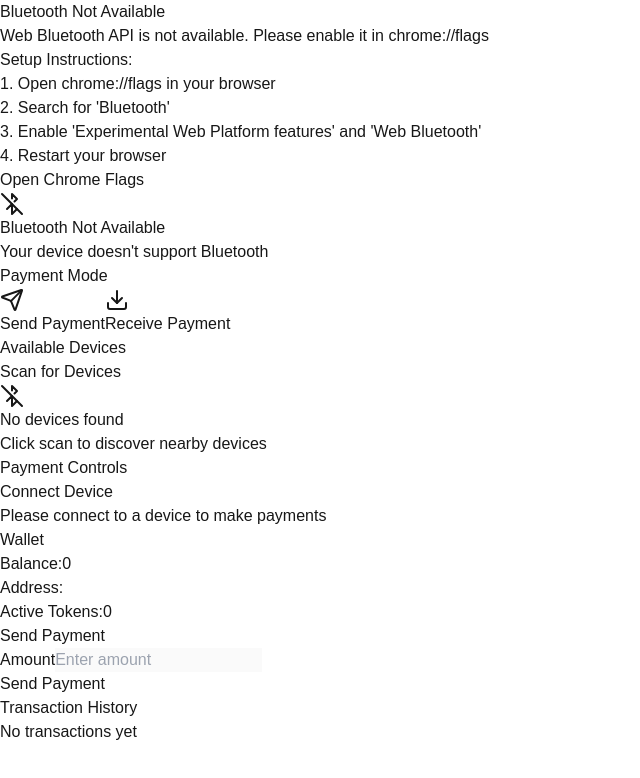
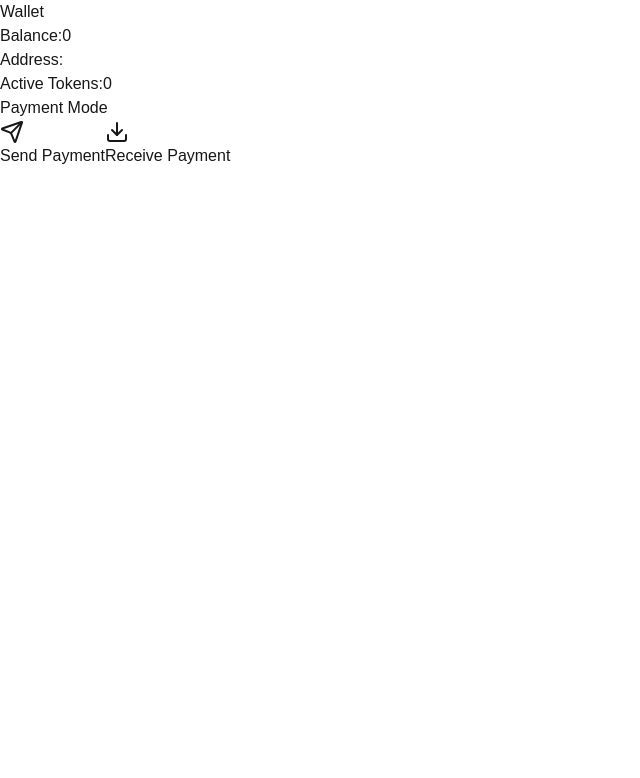
Before and after one commit to iEmmanuel104/bluetooth-payment-poc, a Next.js app: page / in a window 1280 px wide. Shown: the top 778 px of the page, without its empty margins (0-640 px from the left). Built offline with nearby package versions, Linux system fonts and the light colour scheme.

Commit message:
Enhance Bluetooth role management and UI feedback in payment components

```diff
--- a/src/components/payment/payment-dashboard.tsx
+++ b/src/components/payment/payment-dashboard.tsx
@@ -1,7 +1,7 @@
 // components/payment/payment-dashboard.tsx
 "use client";
 
-import { useState, useEffect } from "react";
+import React, { useState, useEffect } from "react";
 import { Card, CardContent, CardHeader, CardTitle } from "@/components/ui/card";
 import { ConnectionButton } from "@/components/bluetooth/connection-button";
 import { BluetoothSetupChecker } from "@/components/bluetooth/setup-checker";
@@ -12,12 +12,15 @@ import { Alert, AlertDescription } from "@/components/ui/alert";
 import { useToast } from "@/components/ui/use-toast";
 import { DeviceList } from "../bluetooth/device-list";
 import { BluetoothStatusIndicator } from "../bluetooth/status-indicator";
+import { PairingRole } from "@/types/bluetooth";
+import { useBluetoothService } from "@/lib/hooks/use-bluetooth";
 import { PaymentRoleSelector } from "./role-selector";
 
 export function PaymentDashboard() {
     const [isConnected, setIsConnected] = useState(false);
     const [isClient, setIsClient] = useState(false);
     const { toast } = useToast();
+    const { currentRole, bluetoothService } = useBluetoothService();
 
     useEffect(() => {
         setIsClient(true);
@@ -33,40 +36,79 @@ export function PaymentDashboard() {
     };
 
     if (!isClient) {
-        return null; // or a loading skeleton
+        return null;
+    }
+
+    const renderBluetoothControls = () => {
+        if (currentRole === PairingRole.NONE) {
+            return null;
         }
 
         return (
-        <div className="space-y-6">
+            <>
                 <BluetoothSetupChecker />
                 <BluetoothStatusIndicator />
 
                 <div className="grid gap-6 md:grid-cols-2">
-                <PaymentRoleSelector />
                     <DeviceList />
                     <Card>
                         <CardHeader>
-                        <CardTitle>Payment Controls</CardTitle>
+                            <CardTitle>{currentRole === PairingRole.EMITTER ? "Send Payment" : "Receive Payment"}</CardTitle>
                         </CardHeader>
                         <CardContent>
                             <div className="flex items-center space-x-4">
                                 <ConnectionButton onConnectionChange={handleConnectionChange} />
                                 {!isConnected && (
                                     <Alert variant="destructive" className="w-full">
-                                    <AlertDescription>Please connect to a device to make payments</AlertDescription>
+                                        <AlertDescription>
+                                            Please connect to a device to {currentRole === PairingRole.EMITTER ? "send" : "receive"} payments
+                                        </AlertDescription>
                                     </Alert>
                                 )}
                             </div>
                         </CardContent>
                     </Card>
                 </div>
+            </>
+        );
+    };
 
+    const renderPaymentControls = () => {
+        if (!isConnected || currentRole === PairingRole.NONE) {
+            return null;
+        }
+
+        return (
             <div className="grid gap-6 md:grid-cols-2">
-                <WalletCard />
-                <PaymentForm isConnected={isConnected} />
-            </div>
-
+                {currentRole === PairingRole.EMITTER && <PaymentForm isConnected={isConnected} />}
+                {currentRole === PairingRole.RECEIVER && (
+                    <Card>
+                        <CardHeader>
+                            <CardTitle>Waiting for Payment</CardTitle>
+                        </CardHeader>
+                        <CardContent>
+                            <p className="text-muted-foreground">Your device is ready to receive payments. Keep this screen open.</p>
+                        </CardContent>
+                    </Card>
+                )}
                 <TokenList />
             </div>
         );
+    };
+
+    return (
+        <div className="space-y-6">
+            {/* Always show wallet and role selector */}
+            <div className="grid gap-6 md:grid-cols-2">
+                <WalletCard />
+                <PaymentRoleSelector />
+            </div>
+
+            {/* Show Bluetooth controls only after role selection */}
+            {renderBluetoothControls()}
+
+            {/* Show payment controls only after connection */}
+            {renderPaymentControls()}
+        </div>
+    );
 }
--- a/src/components/payment/role-selector.tsx
+++ b/src/components/payment/role-selector.tsx
@@ -1,30 +1,53 @@
-// src/components/payment/role-selector.tsx
 import React, { useState } from "react";
 import { Card, CardContent, CardHeader, CardTitle } from "@/components/ui/card";
 import { Button } from "@/components/ui/button";
 import { useBluetoothService } from "@/lib/hooks/use-bluetooth";
 import { PairingRole } from "@/types/bluetooth";
-import { SendIcon, DownloadIcon, XIcon } from "lucide-react";
+import { SendIcon, DownloadIcon, XIcon, Loader2 } from "lucide-react";
+import { useToast } from "@/components/ui/use-toast";
 
 export function PaymentRoleSelector() {
     const [isChangingRole, setIsChangingRole] = useState(false);
-    const { bluetoothService } = useBluetoothService();
-    const currentRole = bluetoothService?.getCurrentRole() || PairingRole.NONE;
+    const { bluetoothService, currentRole } = useBluetoothService();
+    const { toast } = useToast();
 
     const handleRoleChange = async (role: PairingRole) => {
-        if (!bluetoothService) return;
+        if (!bluetoothService) {
+            toast({
+                title: "Error",
+                description: "Bluetooth service not available",
+                variant: "destructive",
+            });
+            return;
+        }
 
         setIsChangingRole(true);
         try {
+            console.log("Current role:", currentRole);
+            console.log("Changing to role:", role);
+
             await bluetoothService.resetRole();
 
             if (role === PairingRole.EMITTER) {
                 await bluetoothService.startAsEmitter();
+                toast({
+                    title: "Send Mode Active",
+                    description: "Ready to send payments",
+                });
             } else if (role === PairingRole.RECEIVER) {
                 await bluetoothService.advertiseAsReceiver();
+                toast({
+                    title: "Receive Mode Active",
+                    description: "Ready to receive payments",
+                });
             }
         } catch (error) {
             console.error("Error changing role:", error);
+            toast({
+                title: "Error",
+                description: (error as Error).message || "Failed to change payment mode",
+                variant: "destructive",
+            });
         } finally {
             setIsChangingRole(false);
         }
@@ -44,8 +67,8 @@ export function PaymentRoleSelector() {
                             disabled={isChangingRole}
                             className="flex items-center justify-center"
                         >
-                            <SendIcon className="w-4 h-4 mr-2" />
-                            Send Payment
+                            {isChangingRole ? <Loader2 className="w-4 h-4 mr-2 animate-spin" /> : <SendIcon className="w-4 h-4 mr-2" />}
+                            {currentRole === PairingRole.EMITTER ? "Sending Mode" : "Send Payment"}
                         </Button>
 
                         <Button
@@ -54,8 +77,8 @@ export function PaymentRoleSelector() {
                             disabled={isChangingRole}
                             className="flex items-center justify-center"
                         >
-                            <DownloadIcon className="w-4 h-4 mr-2" />
-                            Receive Payment
+                            {isChangingRole ? <Loader2 className="w-4 h-4 mr-2 animate-spin" /> : <DownloadIcon className="w-4 h-4 mr-2" />}
+                            {currentRole === PairingRole.RECEIVER ? "Receiving Mode" : "Receive Payment"}
                         </Button>
                     </div>
 
@@ -66,7 +89,7 @@ export function PaymentRoleSelector() {
                             disabled={isChangingRole}
                             className="flex items-center justify-center"
                         >
-                            <XIcon className="w-4 h-4 mr-2" />
+                            {isChangingRole ? <Loader2 className="w-4 h-4 mr-2 animate-spin" /> : <XIcon className="w-4 h-4 mr-2" />}
                             Reset Mode
                         </Button>
                     )}
--- a/src/components/payment/token-list.tsx
+++ b/src/components/payment/token-list.tsx
@@ -1,15 +1,15 @@
-// src/components/payment/token-list.tsx
-"use client";
-
-import { useEffect, useState } from "react";
-import { Card, CardContent, CardHeader, CardTitle } from "@/components/ui/card";
+import React, { useEffect, useState } from "react";
+import { Card, CardHeader, CardTitle, CardContent } from "@/components/ui/card";
 import { Token } from "@/types";
 import { Database } from "@/lib/db";
+import { useBluetoothService } from "@/lib/hooks/use-bluetooth";
+import { PairingRole } from "@/types/bluetooth";
 
 const db = new Database();
 
 export function TokenList() {
     const [tokens, setTokens] = useState<Token[]>([]);
+    const { currentRole } = useBluetoothService();
 
     useEffect(() => {
         const loadTokens = async () => {
@@ -21,10 +21,22 @@ export function TokenList() {
         loadTokens();
     }, []);
 
+    // Show different titles based on the role
+    const getTitle = () => {
+        switch (currentRole) {
+            case PairingRole.EMITTER:
+                return "Sent Payments";
+            case PairingRole.RECEIVER:
+                return "Received Payments";
+            default:
+                return "Transaction History";
+        }
+    };
+
     return (
         <Card>
             <CardHeader>
-                <CardTitle>Transaction History</CardTitle>
+                <CardTitle>{getTitle()}</CardTitle>
             </CardHeader>
             <CardContent>
                 <div className="space-y-4">
--- a/src/lib/bluetooth/service.ts
+++ b/src/lib/bluetooth/service.ts
@@ -68,37 +68,43 @@ export class BluetoothService {
 
     // Start advertising as a receiver
     async advertiseAsReceiver(): Promise<void> {
-        if (this.currentRole !== PairingRole.NONE) {
-            throw new Error('Already in a different role');
+        console.log('Starting as receiver...');
+        try {
+            this.currentRole = PairingRole.RECEIVER;
+            this.emit('roleChange', PairingRole.RECEIVER);
+            // Make device discoverable and wait for connections
+            await this.setupPaymentReceiver();
+        } catch (error) {
+            console.error('Error starting as receiver:', error);
+            this.currentRole = PairingRole.NONE;
+            this.emit('roleChange', PairingRole.NONE);
+            throw error;
         }
-
-        this.currentRole = PairingRole.RECEIVER;
-        this.emit('roleChange', PairingRole.RECEIVER);
-
-        // Set up characteristic for receiving payments
-        await this.setupPaymentReceiver();
     }
 
     // Start scanning as an emitter
     async startAsEmitter(): Promise<void> {
-        if (this.currentRole !== PairingRole.NONE) {
-            throw new Error('Already in a different role');
+        console.log('Starting as emitter...');
+        try {
+            this.currentRole = PairingRole.EMITTER;
+            this.emit('roleChange', PairingRole.EMITTER);
+            // Start scanning for devices to connect to
+            await this.startScanning();
+        } catch (error) {
+            console.error('Error starting as emitter:', error);
+            this.currentRole = PairingRole.NONE;
+            this.emit('roleChange', PairingRole.NONE);
+            throw error;
         }
-
-        this.currentRole = PairingRole.EMITTER;
-        this.emit('roleChange', PairingRole.EMITTER);
-
-        // Start scanning for receivers
-        await this.startScanning();
     }
 
     // Reset role
     async resetRole(): Promise<void> {
+        console.log('Resetting role...');
         await this.disconnect();
         this.currentRole = PairingRole.NONE;
         this.emit('roleChange', PairingRole.NONE);
     }
-
     // Check if Bluetooth is available and enabled
     async checkAvailability(): Promise<{ available: boolean; enabled: boolean }> {
         try {
@@ -270,6 +276,24 @@ export class BluetoothService {
     }
 
     private emit(event: string, data: any): void {
-        this.listeners.get(event)?.forEach(callback => callback(data));
+        console.log(`Emitting ${event}:`, data);
+        const listeners = this.listeners.get(event) || [];
+        listeners.forEach(callback => {
+            try {
+                callback(data);
+            } catch (error) {
+                console.error(`Error in ${event} listener:`, error);
+            }
+        });
+    }
+
+    off(event: string, callback: Function): void {
+        const listeners = this.listeners.get(event);
+        if (listeners) {
+            const index = listeners.indexOf(callback);
+            if (index > -1) {
+                listeners.splice(index, 1);
+            }
+        }
     }
 }
--- a/src/lib/hooks/use-bluetooth.ts
+++ b/src/lib/hooks/use-bluetooth.ts
@@ -1,4 +1,3 @@
-// src/lib/hooks/use-bluetooth.ts
 import { useState, useEffect } from 'react';
 import { BluetoothService } from '../bluetooth/service';
 import { Token } from '@/types';
@@ -10,14 +9,37 @@ export function useBluetoothService() {
     const [isConnected, setIsConnected] = useState(false);
     const [currentRole, setCurrentRole] = useState<PairingRole>(PairingRole.NONE);
 
+    // Create or get the singleton instance
+    if (!bluetoothServiceInstance) {
+        bluetoothServiceInstance = new BluetoothService();
+    }
+
     useEffect(() => {
-        bluetoothServiceInstance?.on('connectionChange', (connected: boolean) => {
+        // Set up event listeners
+        const onConnectionChange = (connected: boolean) => {
+            console.log('Connection changed:', connected);
             setIsConnected(connected);
-        });
+        };
 
-        bluetoothServiceInstance?.on('roleChange', (role: PairingRole) => {
+        const onRoleChange = (role: PairingRole) => {
+            console.log('Role changed:', role);
             setCurrentRole(role);
-        });
+        };
+
+        bluetoothServiceInstance?.on('connectionChange', onConnectionChange);
+        bluetoothServiceInstance?.on('roleChange', onRoleChange);
+
+        // Get initial role
+        const initialRole = bluetoothServiceInstance?.getCurrentRole() || PairingRole.NONE;
+        setCurrentRole(initialRole);
+
+        // Cleanup listeners on unmount
+        return () => {
+            if (bluetoothServiceInstance) {
+                bluetoothServiceInstance.off('connectionChange', onConnectionChange);
+                bluetoothServiceInstance.off('roleChange', onRoleChange);
+            }
+        };
     }, []);
 
     return {
```
Lines whose indentation alone changed are shown as unchanged.
